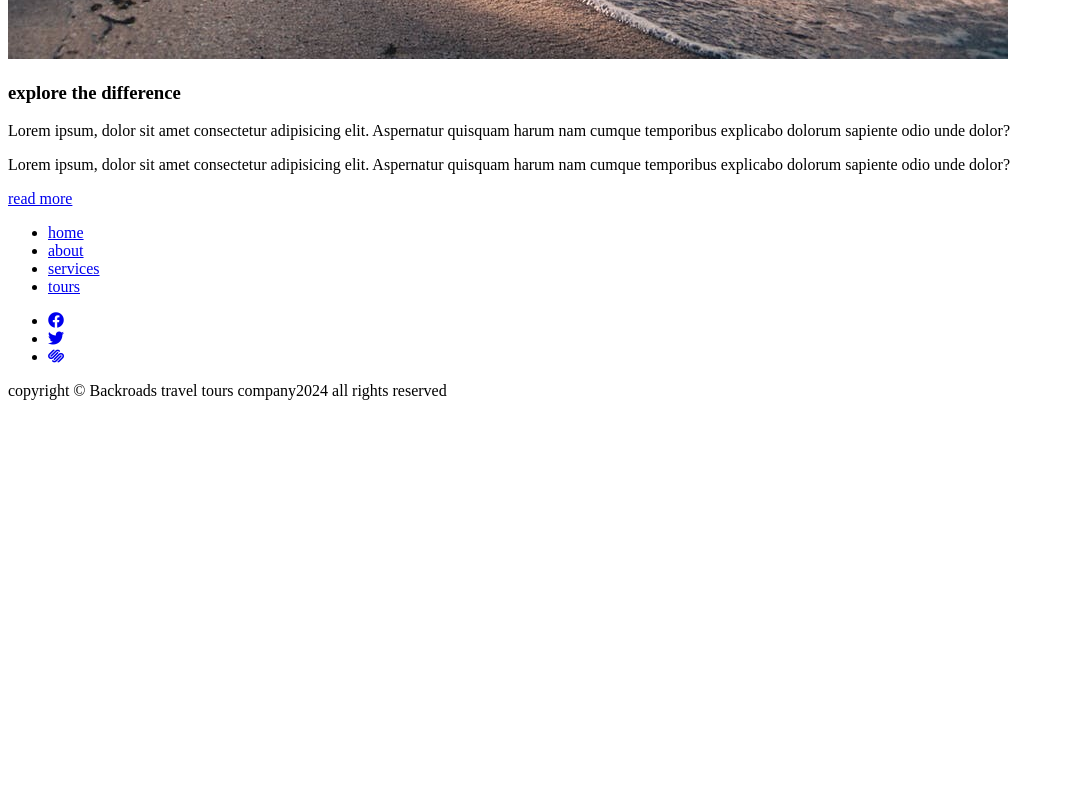
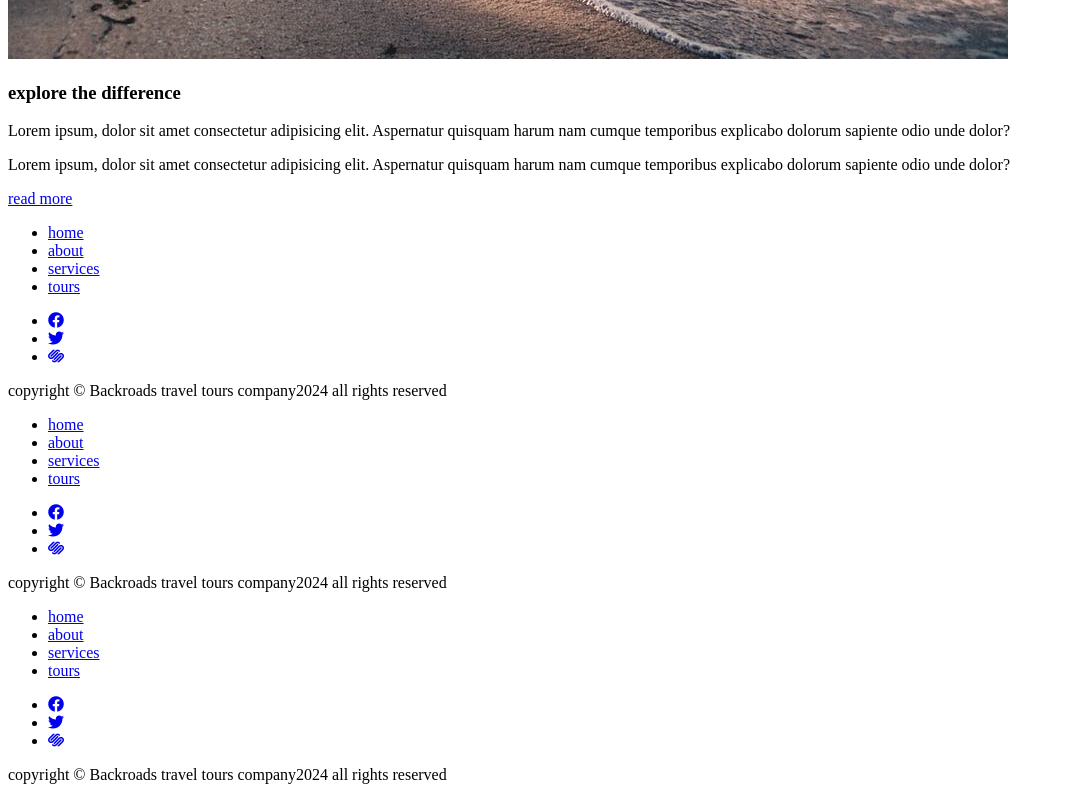
Before and after one commit to saimurali/backroads-app, a React (Create React App) app: page / in a window 1280 px wide. Shown: the part 4257-5057 px from the top of the page, without its empty margins (0-1065 px from the left). Before the commit the page ends 4673 px from the top, so only its background shows below. Built offline with nearby package versions, Linux system fonts and the light colour scheme; the HTML template or start-up script is replaced by a standard one.

Commit message:
Update App.js (#1)
* Update App.js

* Update App.js

```diff
--- a/src/App.js
+++ b/src/App.js
@@ -14,6 +14,8 @@ function App() {
       <Tours />
       <About />
       <Footer />
+      <Footer />
+      <Footer />
     </>
   );
 }
```
